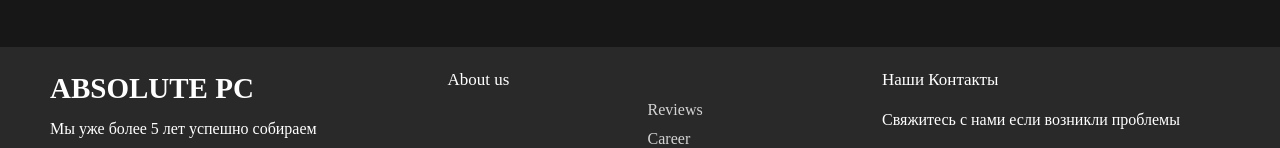
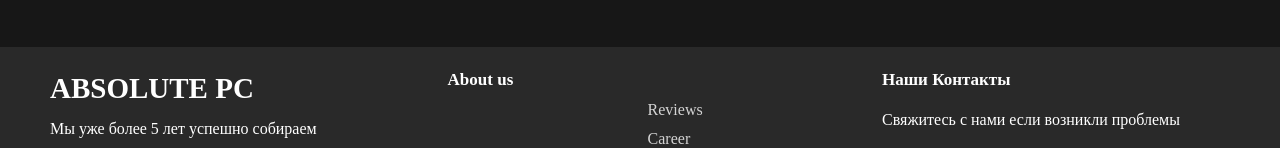
Before and after one commit to absolutepc/absolutepc, a plain HTML site: page index.html in a window 1280 px wide. Shown: the part 1865-2013 px from the top of the page. Drawn offline with Linux system fonts and the light colour scheme; files whose address does not match are found by name; a web font is replaced by a local one.

Commit message:
Update index.html

```diff
--- a/index.html
+++ b/index.html
@@ -11,7 +11,7 @@
         /_next/image?url=%2Fimages%2Fhero-pc.webp&amp;w=1200&amp;q=75 1200w, /_next/image?url=%2Fimages%2Fhero-pc.webp&amp;w=1920&amp;q=75 1920w,
         /_next/image?url=%2Fimages%2Fhero-pc.webp&amp;w=2048&amp;q=75 2048w, /_next/image?url=%2Fimages%2Fhero-pc.webp&amp;w=3840&amp;q=75 3840w"
         imagesizes="100vw">
-    <link rel="stylesheet" href="/_next/static/css/styles.css" data-precedence="next">
+    <link rel="stylesheet" href="styles.css" data-precedence="next">
     <link rel="preload" as="script" fetchpriority="low" href="/_next/static/chunks/webpack-b94e3ec6dd3a56d0.js">
     <meta name="next-size-adjust" content="">
     <link rel="stylesheet" href="https://cdnjs.cloudflare.com/ajax/libs/font-awesome/5.15.3/css/all.min.css">
```
